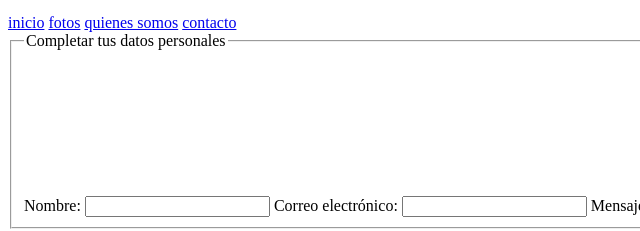
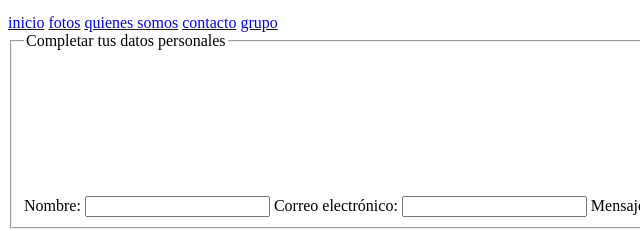
Before and after one commit to kffa-cristian/nucba4717, a plain HTML site: page index.html in a window 1280 px wide. Shown: the part 1146-1377 px from the top of the page, 0-640 px from the left. Drawn offline with Linux system fonts and the light colour scheme; files whose address does not match are found by name.

Commit message:
agregue un nav

```diff
--- a/index.html
+++ b/index.html
@@ -23,6 +23,7 @@
         <a href="#">fotos</a>
         <a href="#">quienes somos</a>
         <a href="#">contacto</a>
+        <a href="#">grupo</a>
     </nav>
 
 </div>
```
Lines whose indentation alone changed are shown as unchanged.
